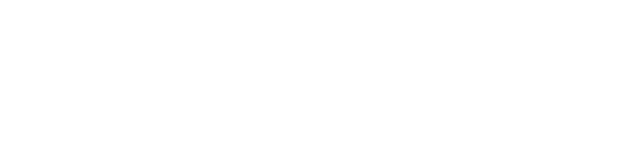
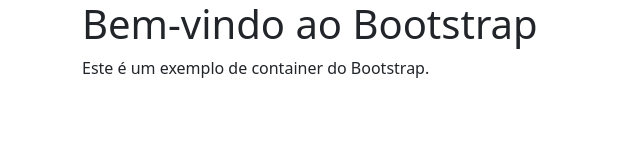
Before and after one commit to Pe-drou/Bootstrap_introducao-Pedro, a plain HTML site: page ex1_instalacao-cdn/ex1.html in a window 1280 px wide. Shown: the whole page, without its empty margins (0-640 px from the left). Drawn offline with nearby package versions, Linux system fonts and the light colour scheme.

Commit message:
talvez é botwrap

```diff
--- a/ex1_instalacao-cdn/ex1.html
+++ b/ex1_instalacao-cdn/ex1.html
@@ -4,13 +4,14 @@
     <meta charset="UTF-8">
     <meta name="viewport" content="width=device-width, initial-scale=1.0">
     <title>Introdução ao Bootstrap</title>
-
-    <!-- 1ª Digitação (Aqui) -->
-
+    <link href="https://cdn.jsdelivr.net/npm/bootstrap@5.3.3/dist/css/bootstrap.min.css" rel="stylesheet" integrity="sha384-QWTKZyjpPEjISv5WaRU9OFeRpok6YctnYmDr5pNlyT2bRjXh0JMhjY6hW+ALEwIH" crossorigin="anonymous">
 </head>
 <body>
 
-    <!-- 2ª Digitação (Aqui) -->
-
+    <div class="container">
+        <h1>Bem-vindo ao Bootstrap</h1>
+        <p>Este é um exemplo de container do Bootstrap.</p>
+    </div>
+    <script src="https://cdn.jsdelivr.net/npm/bootstrap@5.3.3/dist/js/bootstrap.bundle.min.js" integrity="sha384-YvpcrYf0tY3lHB60NNkmXc5s9fDVZLESaAA55NDzOxhy9GkcIdslK1eN7N6jIeHz" crossorigin="anonymous"></script>
 </body>
 </html>
```
Also changed, not shown: ex1b__instalacao_npm/index.html (+5 -6 lines), ex1b__instalacao_npm/package.json (added, +15 -0 lines), 1 other file.
